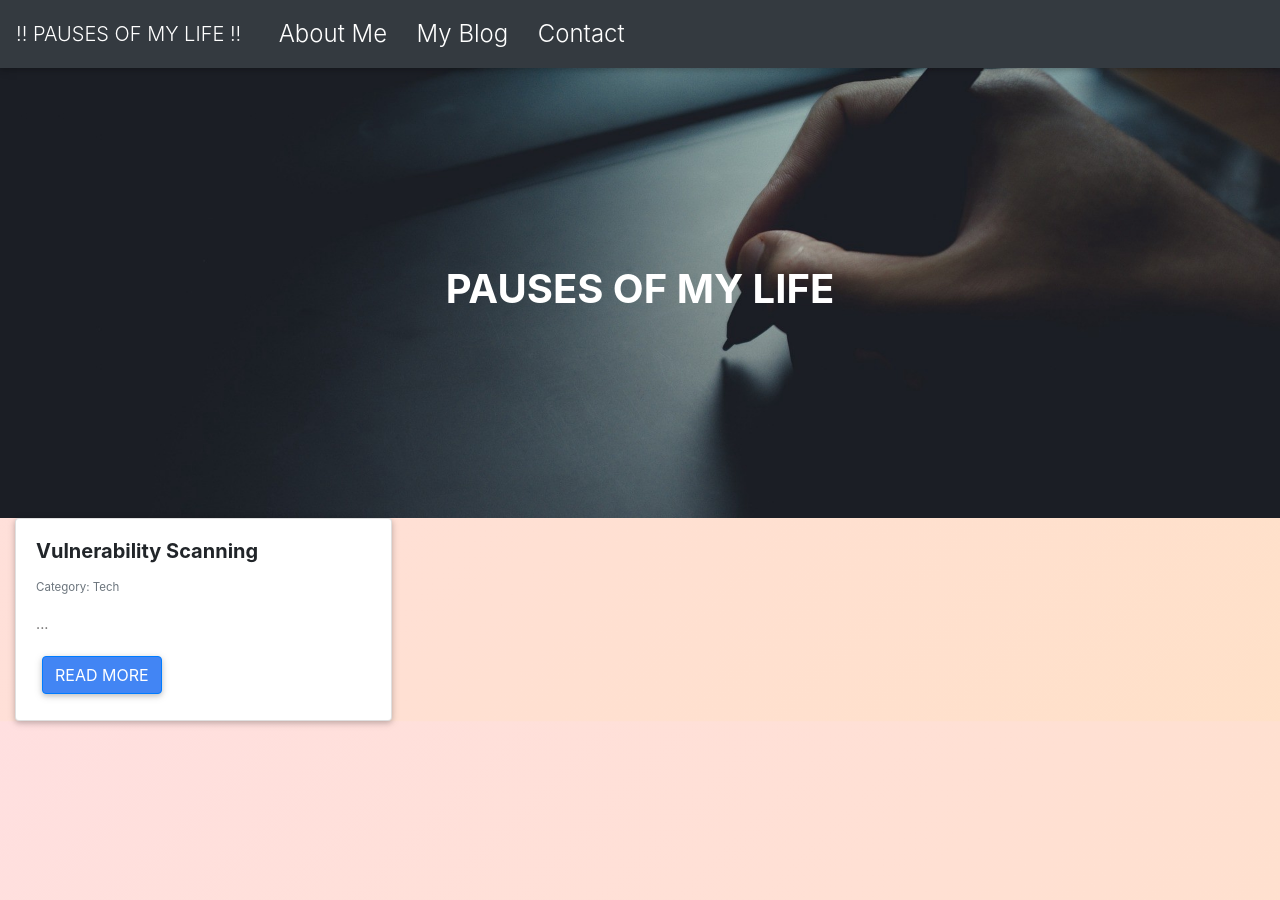
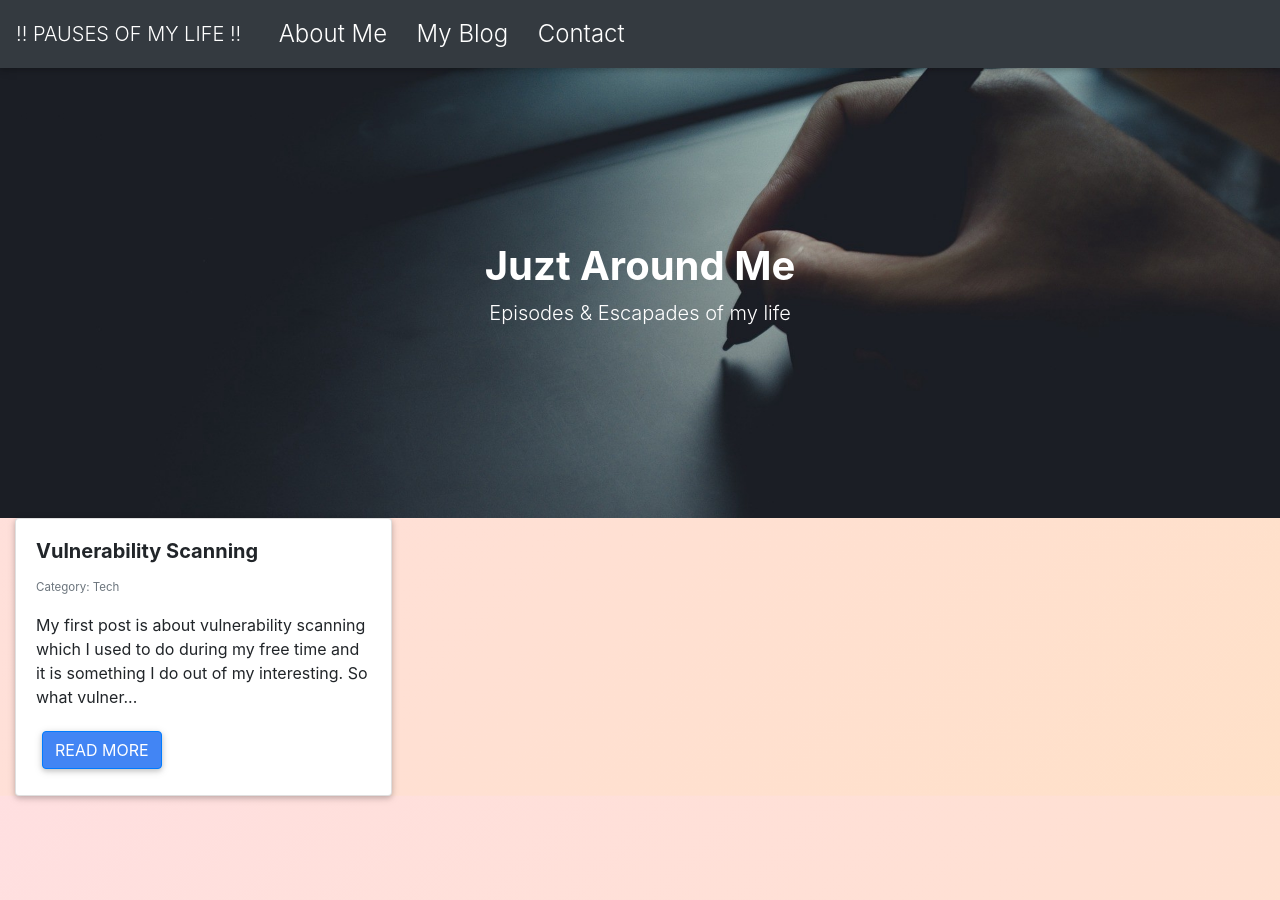
Before and after one commit to suseenataraj/suseenataraj.github.io, a Jekyll site: the page built from postindex.html, in a window 1280 px wide. Built offline with Jekyll 4.4.1, drawn with Linux system fonts in a browser that asks for light colours; nearby versions of some CDN libraries.

Commit message:
contact form added

```diff
--- a/_config.yml
+++ b/_config.yml
@@ -1,3 +1,4 @@
+url: "https://suseenataraj.github.io"
 baseurl: "" # the subpath of your site, e.g. /blog
 title: "Suseandhiran" # the name of your site, e.g. ACME Corp.
 formspree_email: suseenataraj@yahoo.com
--- a/_layouts/post.html
+++ b/_layouts/post.html
@@ -18,8 +18,9 @@
     <div class="container h-100">
       <div class="row h-100 align-items-center">
         <div class="col-12 text-center">
-          <h1 class="font-weight-bold">PAUSES OF MY LIFE</h1>
-                  </div>
+          <h1 class="font-weight-bold">Juzt Around Me</h1>
+          <p class="lead">Episodes & Escapades of my life</p>
+        </div>
       </div>
     </div>
   </header>
--- a/_layouts/postdetail.html
+++ b/_layouts/postdetail.html
@@ -19,10 +19,7 @@
 {% if site.google_analytics and jekyll.environment == 'production' %}
 {% include google_analytics.html %}
 {% endif %}
-<link rel="apple-touch-icon" sizes="180x180" href="/apple-touch-icon.png">
-<link rel="icon" type="image/png" sizes="32x32" href="/favicon-32x32.png">
-<link rel="icon" type="image/png" sizes="16x16" href="/favicon-16x16.png">
-<link rel="manifest" href="/site.webmanifest">
+
 </head>
 
     <title>{{ page.title }}|{{ site.title }}</title>
--- a/_posts/2021-08-16-welcome-to-jekyll.markdown
+++ /dev/null
@@ -1,6 +0,0 @@
----
-layout: post
-title:  Vulnerability Scanning
-date:   2021-08-16 19:45:04 +0530
-categories: Tech
----
--- /dev/null
+++ b/_posts/2021-08-24-Vulnerability-scanning.markdown
@@ -0,0 +1,13 @@
+---
+layout: post
+title:  Vulnerability Scanning
+date:   2021-08-16 19:45:04 +0530
+categories: Tech
+---
+
+<p>My first post is about vulnerability scanning which I used to do during my free time and it is something I do out of my interesting. So what vulnerability scanning is????</p>
+<p>The vulnerability scanning process involves an application that scans and creates an inventory list of all the present systems on a network. This application is called a vulnerability scanner, and the systems it can scan are servers, laptops, desktops, containers, virtual machines, switches, firewalls, and printers.
+
+Under the systems vulnerability scanning, the scanner attempts to log in to the system as well. It uses the default or other specified credentials to gain access to different systems and draw a more detailed picture.
+
+The vulnerability scanner’s final inventory list highlights the list of systems on the network and the vulnerabilities found in them.</p?
--- /dev/null
+++ b/assets/css/main.css
@@ -0,0 +1 @@
+body { background: #ffffff; color: #000000; font-family: -apple-system, BlinkMacSystemFont, "Segoe UI", Helvetica, Arial, sans-serif, "Apple Color Emoji", "Segoe UI Emoji", "Segoe UI Symbol"; }
--- a/assets/css/main.scss
+++ /dev/null
@@ -1,4 +0,0 @@
----
----
-
-@import "main";
--- a/contact.html
+++ b/contact.html
@@ -83,7 +83,7 @@
 <body>
     <h2>Don't be a stranger!!</h2>
     <h4>Just say HELLO..</h4>
-    <form action="https://formspree.io/myynpdad" method="POST">
+    <form action="https://formspree.io/f/mvoddpro" method="POST">
         <b>Name</b><input type="text" name="sendername"  required>
         <b>Email</b><input type="email" name="email" autocomplete="off" required>
         <b>Subject</b><input type="text" name="subject" required>
```
